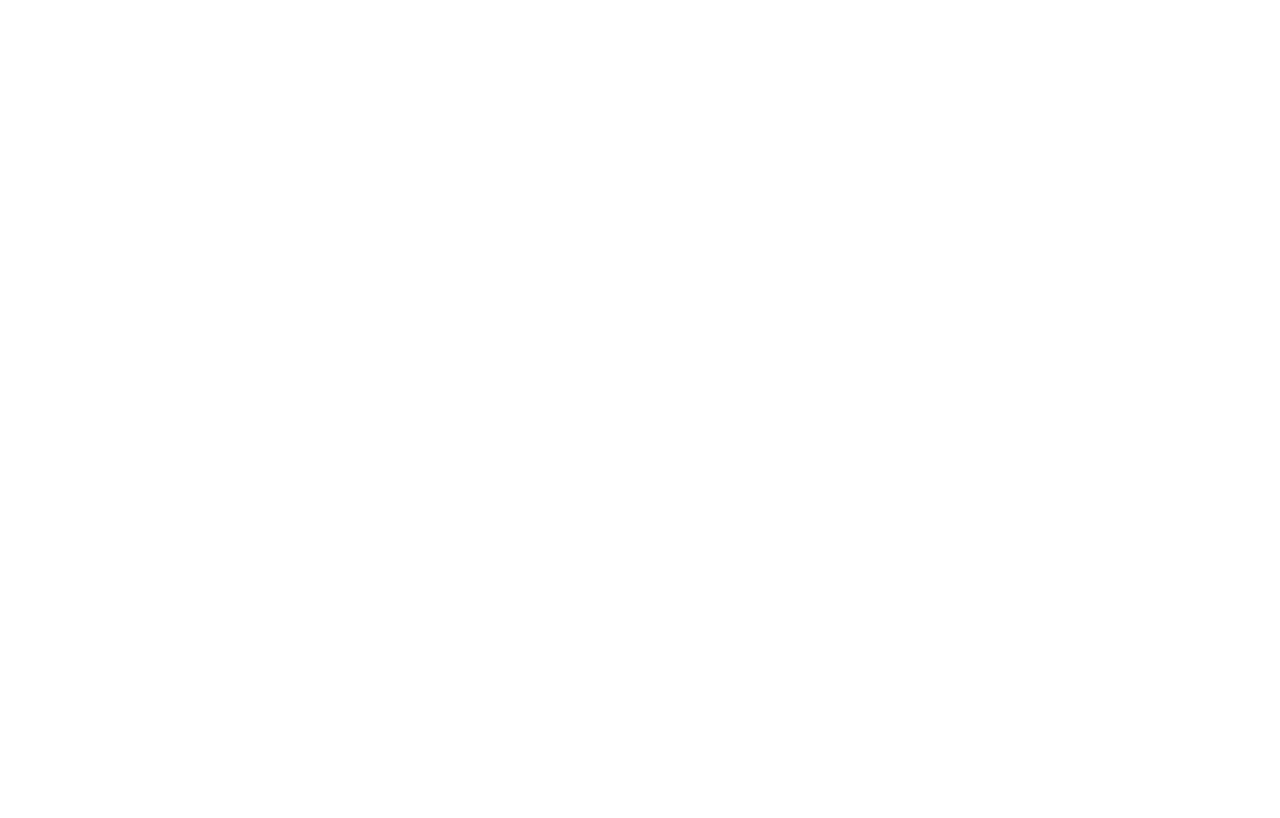
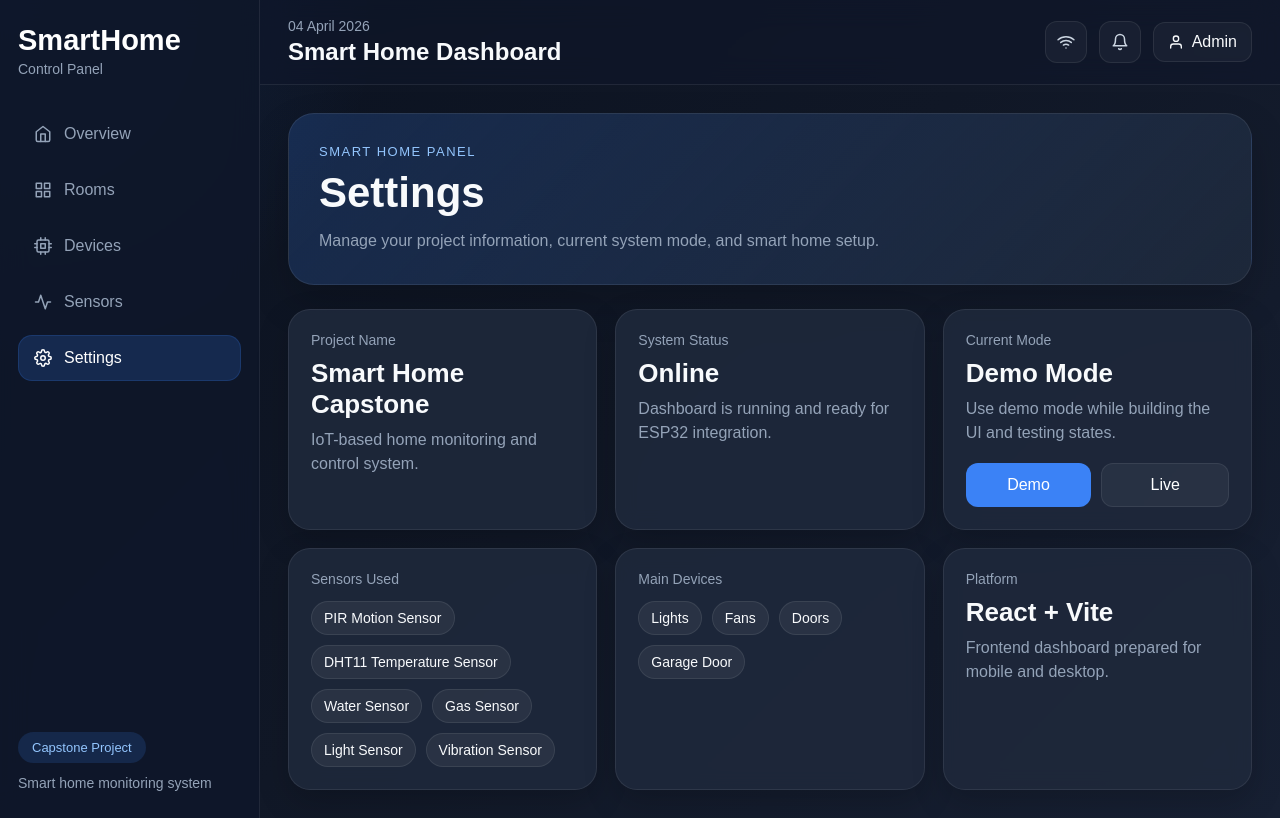
Before and after one commit to alisher-ps/smart-home-ui, a React (Vite) app: page /settings in a window 1280 px wide. Before the commit this address had no page. Built offline with nearby package versions, Linux system fonts and the light colour scheme.

Commit message:
Add settings page and complete sidebar navigation

```diff
--- a/src/App.jsx
+++ b/src/App.jsx
@@ -4,6 +4,7 @@
 import RoomDetails from "./pages/RoomDetails";
 import Devices from "./pages/Devices";
 import Sensors from "./pages/Sensors";
+import Settings from "./pages/Settings";
 
 function App() {
   return (
@@ -13,6 +14,7 @@
       <Route path="/rooms/:roomName" element={<RoomDetails />} />
       <Route path="/devices" element={<Devices />} />
       <Route path="/sensors" element={<Sensors />} />
+      <Route path="/settings" element={<Settings />} />
     </Routes>
   );
 }
--- a/src/index.css
+++ b/src/index.css
@@ -708,3 +708,64 @@
     font-size: 28px;
   }
 }
+.settings-grid {
+  display: grid;
+  grid-template-columns: repeat(3, 1fr);
+  gap: 18px;
+}
+
+.settings-card {
+  background: var(--bg-card);
+  border: 1px solid var(--border-color);
+  border-radius: 22px;
+  padding: 22px;
+  box-shadow: 0 12px 32px rgba(0, 0, 0, 0.18);
+  backdrop-filter: blur(10px);
+}
+
+.small-value {
+  font-size: 26px;
+}
+
+.settings-toggle-row {
+  margin-top: 18px;
+  display: flex;
+  gap: 10px;
+}
+
+.settings-toggle-row .primary-btn,
+.settings-toggle-row .secondary-btn {
+  flex: 1;
+}
+
+.settings-list {
+  display: flex;
+  flex-wrap: wrap;
+  gap: 10px;
+  margin-top: 14px;
+}
+
+.settings-list span {
+  background: rgba(255, 255, 255, 0.06);
+  border: 1px solid var(--border-color);
+  color: var(--text-main);
+  padding: 8px 12px;
+  border-radius: 999px;
+  font-size: 14px;
+}
+
+@media (max-width: 1100px) {
+  .settings-grid {
+    grid-template-columns: 1fr 1fr;
+  }
+}
+
+@media (max-width: 700px) {
+  .settings-grid {
+    grid-template-columns: 1fr;
+  }
+
+  .settings-toggle-row {
+    flex-direction: column;
+  }
+}
--- /dev/null
+++ b/src/pages/Settings.jsx
@@ -0,0 +1,109 @@
+import { useState } from "react";
+import Sidebar from "../components/Sidebar";
+import Topbar from "../components/Topbar";
+
+function Settings() {
+  const [isSidebarOpen, setIsSidebarOpen] = useState(false);
+  const [demoMode, setDemoMode] = useState(true);
+
+  return (
+    <div className="dashboard-layout">
+      <Sidebar
+        isOpen={isSidebarOpen}
+        closeSidebar={() => setIsSidebarOpen(false)}
+      />
+
+      <div className="main-content">
+        <Topbar openSidebar={() => setIsSidebarOpen(true)} />
+
+        <div className="content-area">
+          <section className="hero-section">
+            <div className="hero-text">
+              <p className="hero-label">SMART HOME PANEL</p>
+              <h1>Settings</h1>
+              <p className="hero-subtext">
+                Manage your project information, current system mode, and smart home setup.
+              </p>
+            </div>
+          </section>
+
+          <section className="settings-grid">
+            <div className="settings-card">
+              <p className="card-title">Project Name</p>
+              <h3 className="card-value small-value">Smart Home Capstone</h3>
+              <p className="card-subtitle">
+                IoT-based home monitoring and control system.
+              </p>
+            </div>
+
+            <div className="settings-card">
+              <p className="card-title">System Status</p>
+              <h3 className="card-value small-value">Online</h3>
+              <p className="card-subtitle">
+                Dashboard is running and ready for ESP32 integration.
+              </p>
+            </div>
+
+            <div className="settings-card">
+              <p className="card-title">Current Mode</p>
+              <h3 className="card-value small-value">
+                {demoMode ? "Demo Mode" : "Live Mode"}
+              </h3>
+              <p className="card-subtitle">
+                Use demo mode while building the UI and testing states.
+              </p>
+
+              <div className="settings-toggle-row">
+                <button
+                  className="primary-btn"
+                  onClick={() => setDemoMode(true)}
+                >
+                  Demo
+                </button>
+
+                <button
+                  className="secondary-btn"
+                  onClick={() => setDemoMode(false)}
+                >
+                  Live
+                </button>
+              </div>
+            </div>
+
+            <div className="settings-card">
+              <p className="card-title">Sensors Used</p>
+              <div className="settings-list">
+                <span>PIR Motion Sensor</span>
+                <span>DHT11 Temperature Sensor</span>
+                <span>Water Sensor</span>
+                <span>Gas Sensor</span>
+                <span>Light Sensor</span>
+                <span>Vibration Sensor</span>
+              </div>
+            </div>
+
+            <div className="settings-card">
+              <p className="card-title">Main Devices</p>
+              <div className="settings-list">
+                <span>Lights</span>
+                <span>Fans</span>
+                <span>Doors</span>
+                <span>Garage Door</span>
+              </div>
+            </div>
+
+            <div className="settings-card">
+              <p className="card-title">Platform</p>
+              <h3 className="card-value small-value">React + Vite</h3>
+              <p className="card-subtitle">
+                Frontend dashboard prepared for mobile and desktop.
+              </p>
+            </div>
+          </section>
+        </div>
+      </div>
+    </div>
+  );
+}
+
+export default Settings;
```
